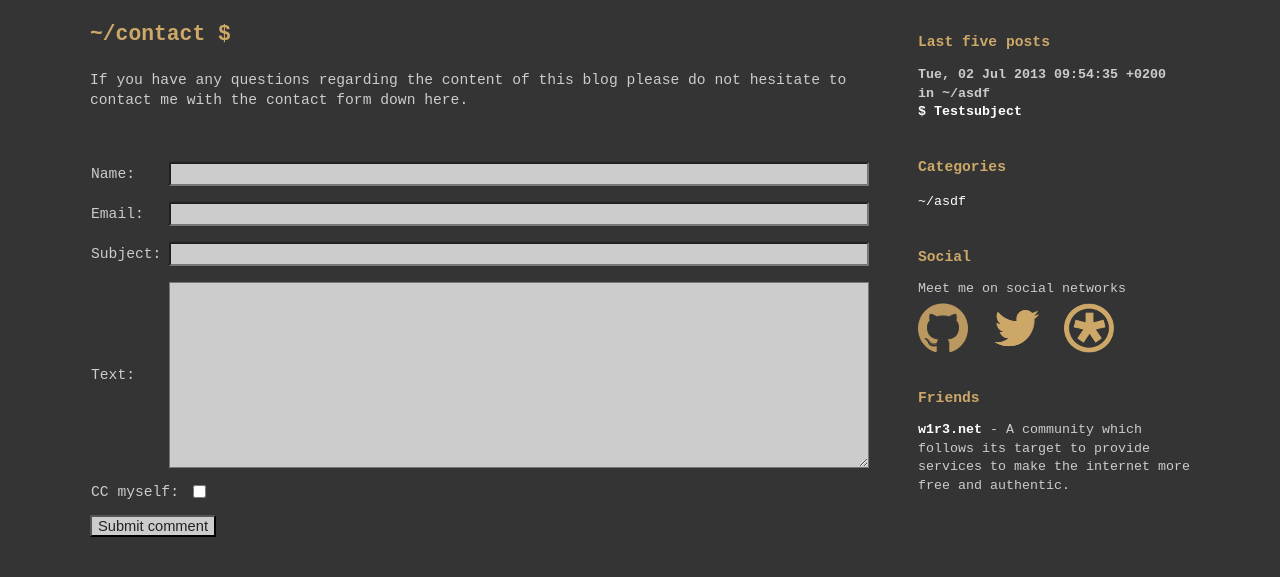
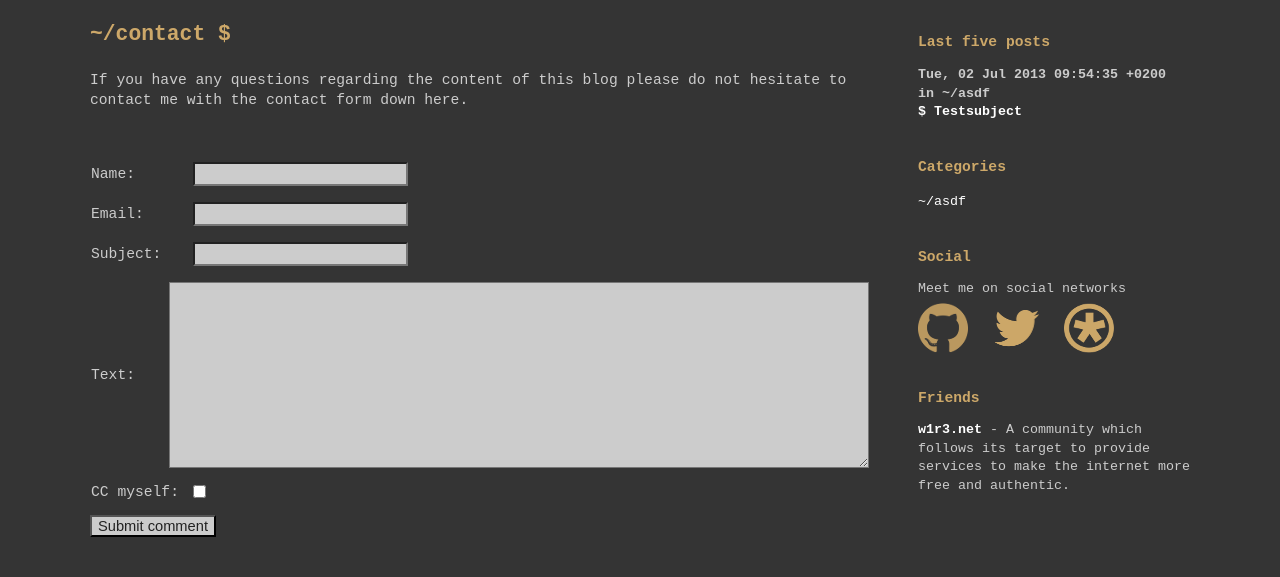
Before and after one commit to dominic-miglar/hatblog, a Django app: page /blog/contact/ in a window 1280 px wide. Shown: the part 50-627 px from the top of the page. Run offline with Django 3.2, Linux system fonts and the light colour scheme; data comes from the database, SQL or seed files in the repository; parts of the project's set-up code (start-up, migrations or seed data) failed here and were passed over.

Commit message:
testing some new template ideas

```diff
--- a/hatblog/static/css/blog.css
+++ b/hatblog/static/css/blog.css
@@ -218,7 +218,8 @@ table.commentform td.error li {
 input#id_name,
 input#id_email,
 input#id_subject {
-	width: 700px;
+	/*width: 700px;*/
+	width: 100%;
 }
 
 textarea#id_text {
```
